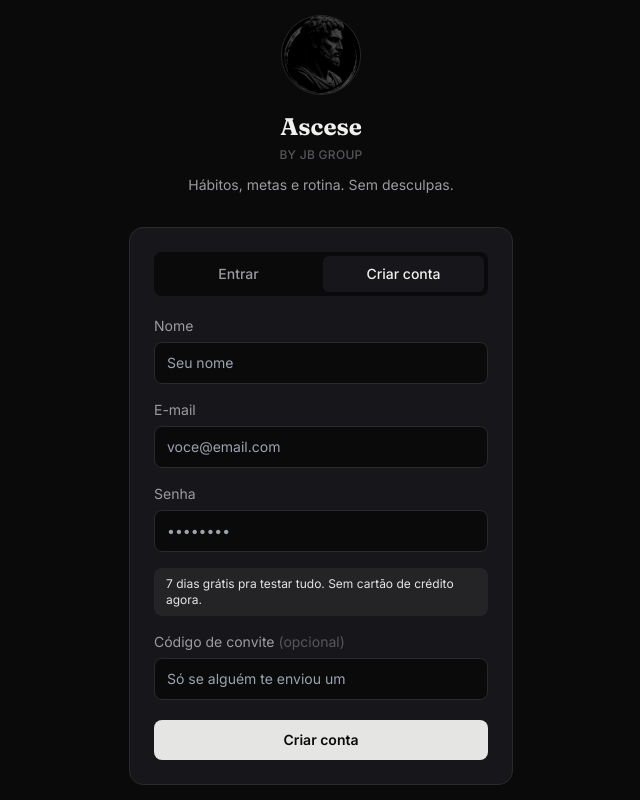
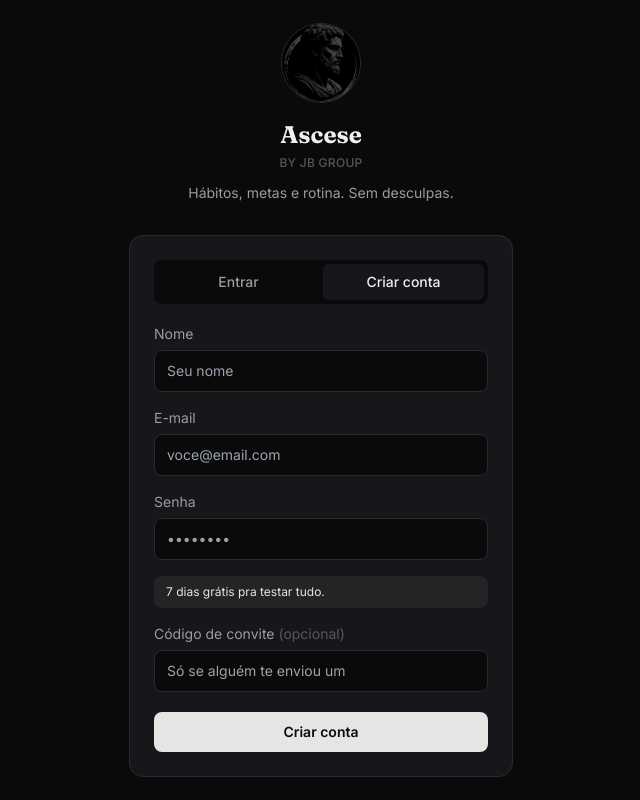
Before and after one commit to joedubazilio2018-hub/Project-X, a Next.js app: page /login in a window 1280 px wide. Both pictures are taken after a click on the button "Criar conta". Shown: the whole page, without its empty margins (319-959 px from the left). Built offline with nearby package versions, Linux system fonts and the light colour scheme; no server answers.

Commit message:
Update page.tsx

```diff
--- a/app/login/page.tsx
+++ b/app/login/page.tsx
@@ -224,7 +224,7 @@ export default function LoginPage() {
 
             {mode === "signup" && (
               <div className="rounded-lg bg-accent-dim px-3 py-2 text-xs text-accent">
-                7 dias grátis pra testar tudo. Sem cartão de crédito agora.
+                7 dias grátis pra testar tudo.
               </div>
             )}
 
```
